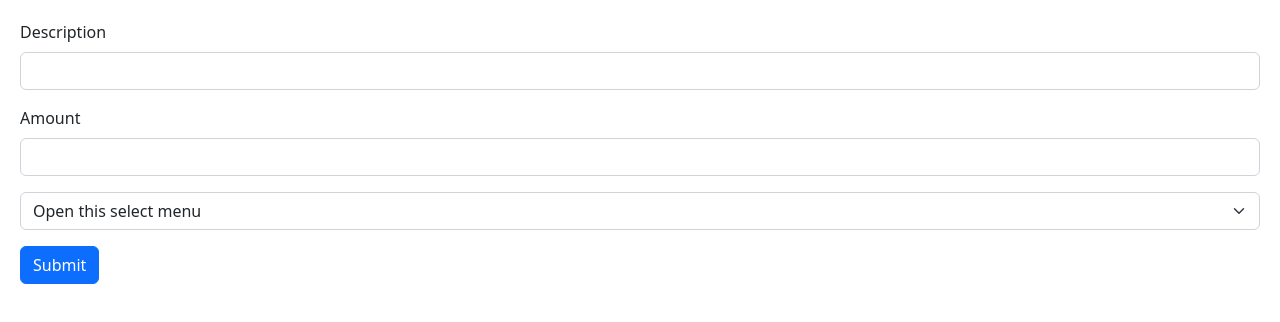
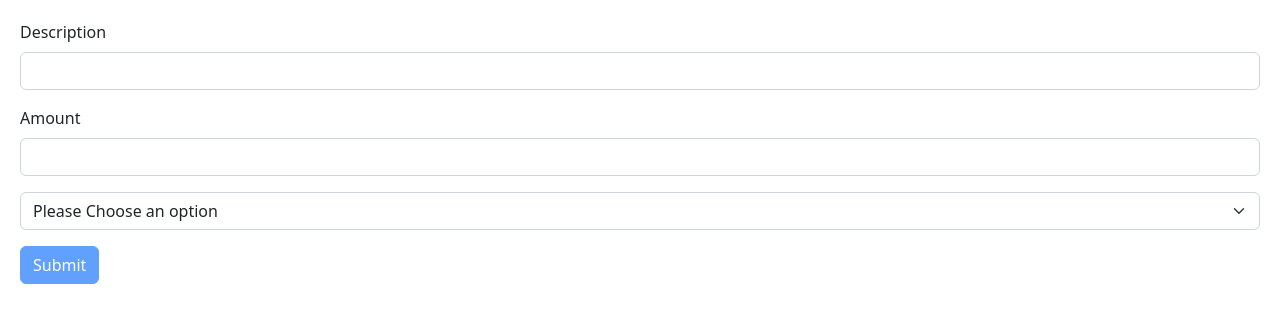
Before and after one commit to ShujaShah/react-with-typescript, a React (Vite) app: page / in a window 1280 px wide. Shown: the top 322 px of the page. Built offline with nearby package versions, Linux system fonts and the light colour scheme.

Commit message:
completed the form component

```diff
--- a/src/components/Form.tsx
+++ b/src/components/Form.tsx
@@ -3,8 +3,19 @@ import { useForm, FieldValues } from "react-hook-form";
 import { z } from "zod";
 import { zodResolver } from "@hookform/resolvers/zod";
 
+const schema = z.object({
+  description: z.string().min(3, { message: "Description must be atleast 5 characters" }),
+  amount: z.number({ invalid_type_error: "Amount is Required" }).min(1, { message: "Amount cannot be less than 1" }),
+  category: z.string({ invalid_type_error: "Category is Required" }),
+});
+type FormData = z.infer<typeof schema>;
+
 const Form = () => {
-  const { register, handleSubmit } = useForm();
+  const {
+    register,
+    handleSubmit,
+    formState: { errors, isValid },
+  } = useForm<FormData>({ resolver: zodResolver(schema) });
 
   const onSubmit = (data: FieldValues) => {
     console.log(data);
@@ -16,22 +27,25 @@ const Form = () => {
           Description
         </label>
         <input {...register("description")} id="description" type="text" className="form-control" />
+        {errors.description && <p className="text-danger">{errors.description.message}</p>}
       </div>
       <div className="mb-3">
         <label htmlFor="age" className="form-label">
           Amount
         </label>
-        <input {...register("amount")} id="amount" type="number" className="form-control" />
+        <input {...register("amount", { valueAsNumber: true })} id="amount" type="number" className="form-control" />
+        {errors.amount && <p className="text-danger">{errors.amount.message}</p>}
       </div>
       <div className="mb-3">
-        <select className="form-select" {...register("category")} aria-label="Default select example">
-          <option selected>Open this select menu</option>
-          <option value="1">Groceries</option>
-          <option value="2">Utilities</option>
-          <option value="3">Entertainment</option>
+        <select className="form-select" {...register("category")} id="category" aria-label="Please Choose an option">
+          <option selected>Please Choose an option</option>
+          <option value="Groceries">Groceries</option>
+          <option value="Utilities">Utilities</option>
+          <option value="Entertainment">Entertainment</option>
         </select>
+        {errors.category && <p className="text-danger">{errors.category.message}</p>}
       </div>
-      <button type="submit" className="btn btn-primary">
+      <button disabled={!isValid} type="submit" className="btn btn-primary">
         Submit
       </button>
     </form>
```
